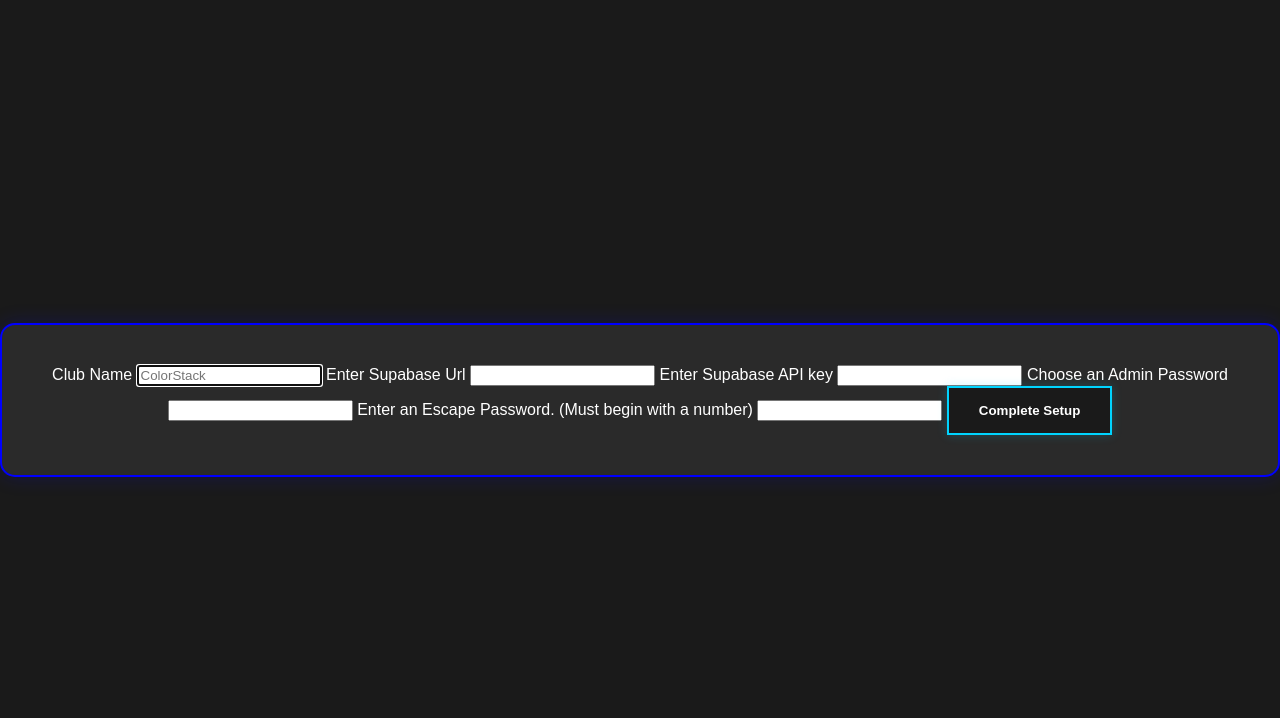
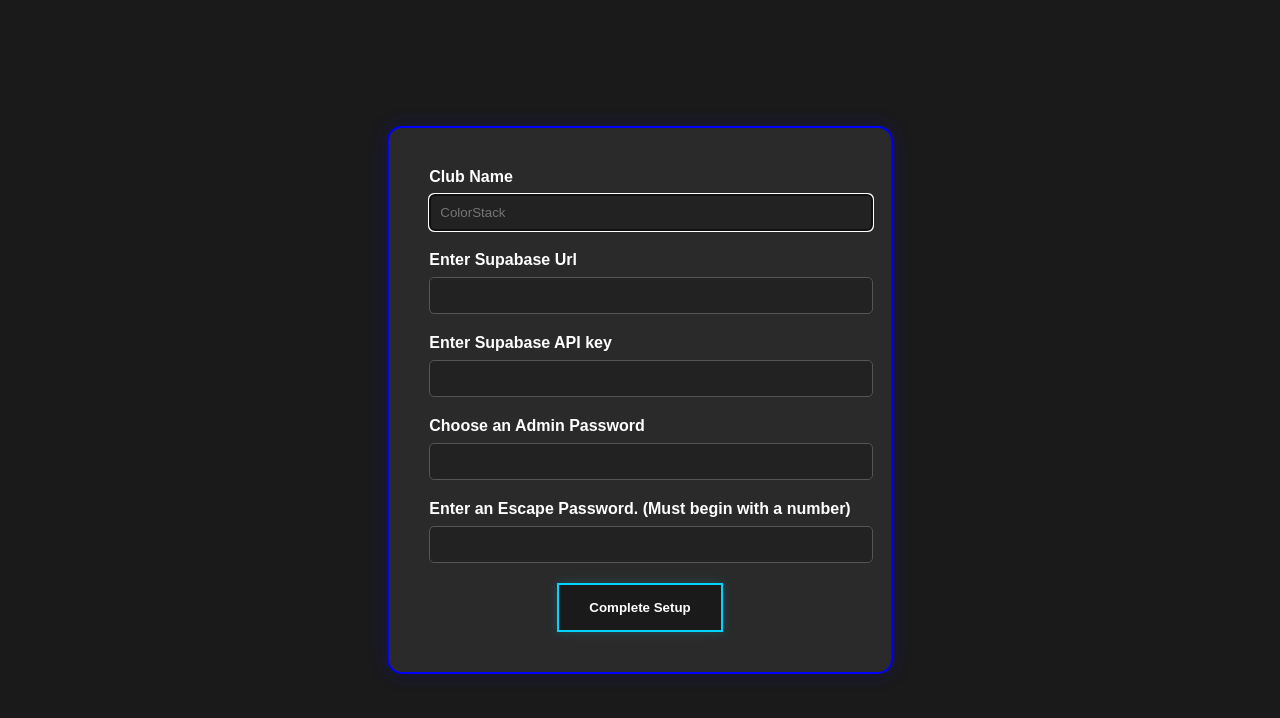
Before and after one commit to Billy-Weeks/Nexus-RFID-Kiosk, a FastAPI app: page /setup in a window 1280 px wide. Shown: the top 718 px of the page. Run offline with FastAPI, Linux system fonts and the light colour scheme; the visitor is signed in with stand-in values (Sample User, id 1).

Commit message:
Added .css styling to setup page

```diff
--- a/templates/setup.html
+++ b/templates/setup.html
@@ -13,20 +13,30 @@
     <div class="app-container {% if status == 'error' %}error{% endif %}">
         <form action="/setup" method="post">
 
+            <div class="field-style">
                 <label for="club-name">Club Name</label>
                 <input type="text" id="club-name" name="name" required autofocus autocomplete="off" placeholder="ColorStack" />
+            </div>
 
+            <div class="field-style">
                 <label for="url">Enter Supabase Url</label>
                 <input type="password" id="url" name="url" required autocomplete="off" />
+            </div>
 
+            <div class="field-style">
                 <label for="key">Enter Supabase API key</label>
                 <input type="password" id="key" name="key" required autocomplete="off" />
+            </div>
 
+            <div class="field-style">
                 <label for="admin-pass">Choose an Admin Password</label>
                 <input type="password" id="admin-pass" name="admin" required autocomplete="off" />
+            </div>
 
+            <div class="field-style">
                 <label for="escape-pass">Enter an Escape Password. (Must begin with a number)</label>
                 <input type="password" id="escape-pass" name="escape" required autocomplete="off" />
+            </div>
 
             <button type="submit">Complete Setup</button>
         </form>
```
Lines whose indentation alone changed are shown as unchanged.
